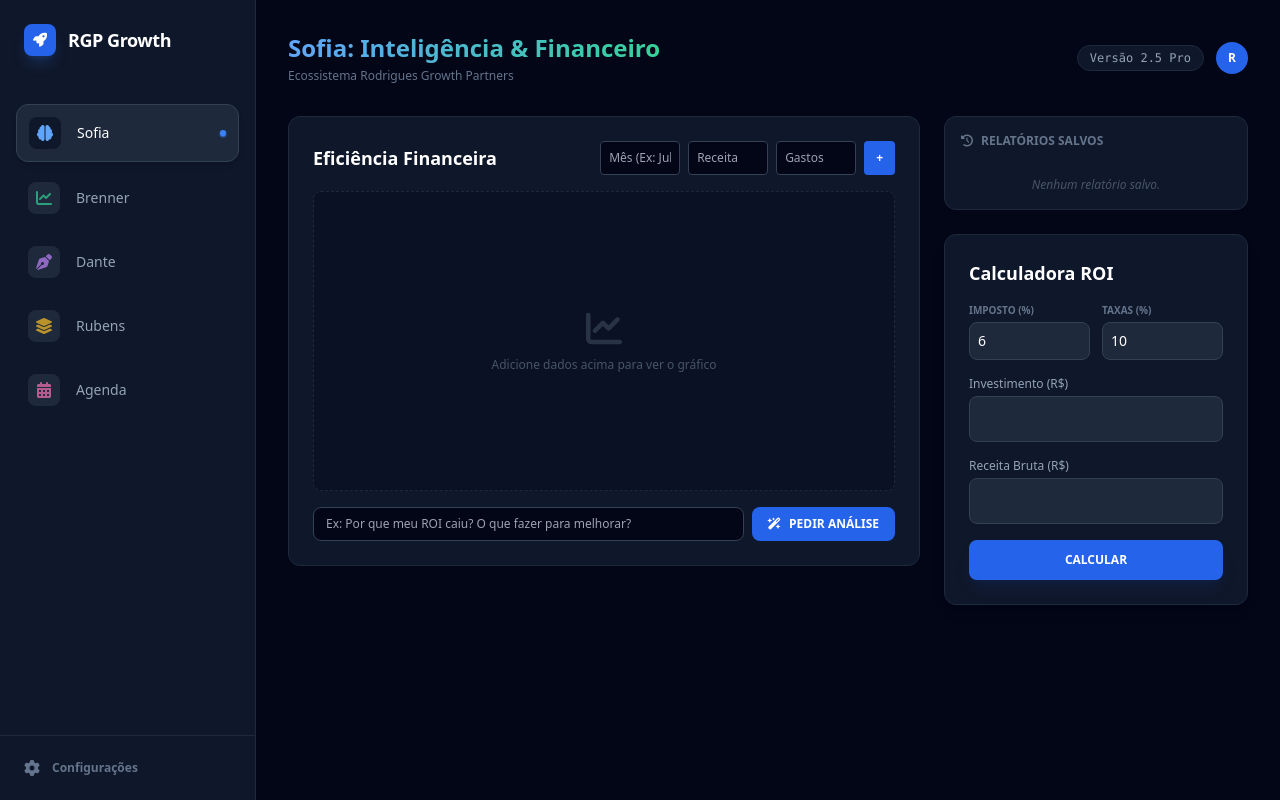
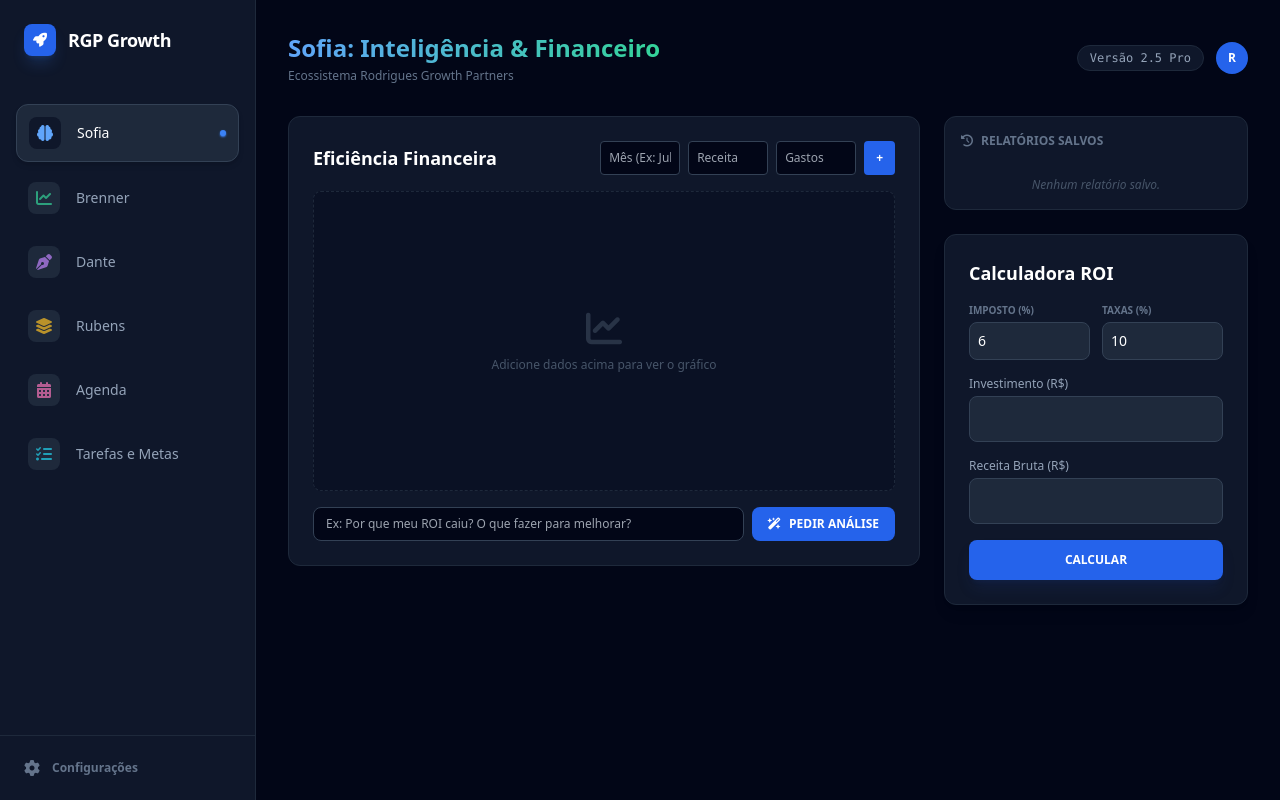
Before and after one commit to tr013432-design/RGP, a React (Vite) app: page / in a window 1280 px wide. Built offline with nearby package versions, Linux system fonts and the light colour scheme.

Commit message:
Update Sidebar.tsx

```diff
--- a/components/Sidebar.tsx
+++ b/components/Sidebar.tsx
@@ -8,13 +8,14 @@ interface SidebarProps {
 
 const Sidebar: React.FC<SidebarProps> = ({ activeModule, setActiveModule }) => {
 
-  // Lista dos botões do menu
+  // Lista dos botões do menu atualizada com "Tarefas"
   const menuItems = [
     { id: 'sofia', label: 'Sofia', icon: 'fa-brain', color: 'text-blue-400' },
     { id: 'brenner', label: 'Brenner', icon: 'fa-chart-line', color: 'text-emerald-400' },
     { id: 'dante', label: 'Dante', icon: 'fa-pen-nib', color: 'text-purple-400' },
     { id: 'rubens', label: 'Rubens', icon: 'fa-layer-group', color: 'text-amber-400' },
     { id: 'calendar', label: 'Agenda', icon: 'fa-calendar-alt', color: 'text-pink-400' },
+    { id: 'tasks', label: 'Tarefas e Metas', icon: 'fa-tasks', color: 'text-cyan-400' }, // Nova aba adicionada
   ];
 
   return (
@@ -31,15 +32,15 @@ const Sidebar: React.FC<SidebarProps> = ({ activeModule, setActiveModule }) => {
       </div>
 
       {/* Menu de Navegação */}
-      <nav className="flex-1 px-4 space-y-2">
+      <nav className="flex-1 px-4 space-y-2 overflow-y-auto">
         {menuItems.map((item) => (
           <button
             key={item.id}
-            onClick={() => setActiveModule(item.id)} // AQUI ESTÁ A MÁGICA: Ao clicar, avisa o App para trocar
+            onClick={() => setActiveModule(item.id)}
             className={`w-full flex items-center gap-4 p-3 rounded-xl transition-all duration-200 group ${
               activeModule === item.id
-                ? 'bg-slate-800 border border-slate-700 shadow-md' // Estilo do botão ativo
-                : 'hover:bg-slate-800/50 hover:translate-x-1'      // Estilo do botão inativo
+                ? 'bg-slate-800 border border-slate-700 shadow-md'
+                : 'hover:bg-slate-800/50 hover:translate-x-1'
             }`}
           >
             <div className={`w-8 h-8 rounded-lg flex items-center justify-center transition-colors ${
```
